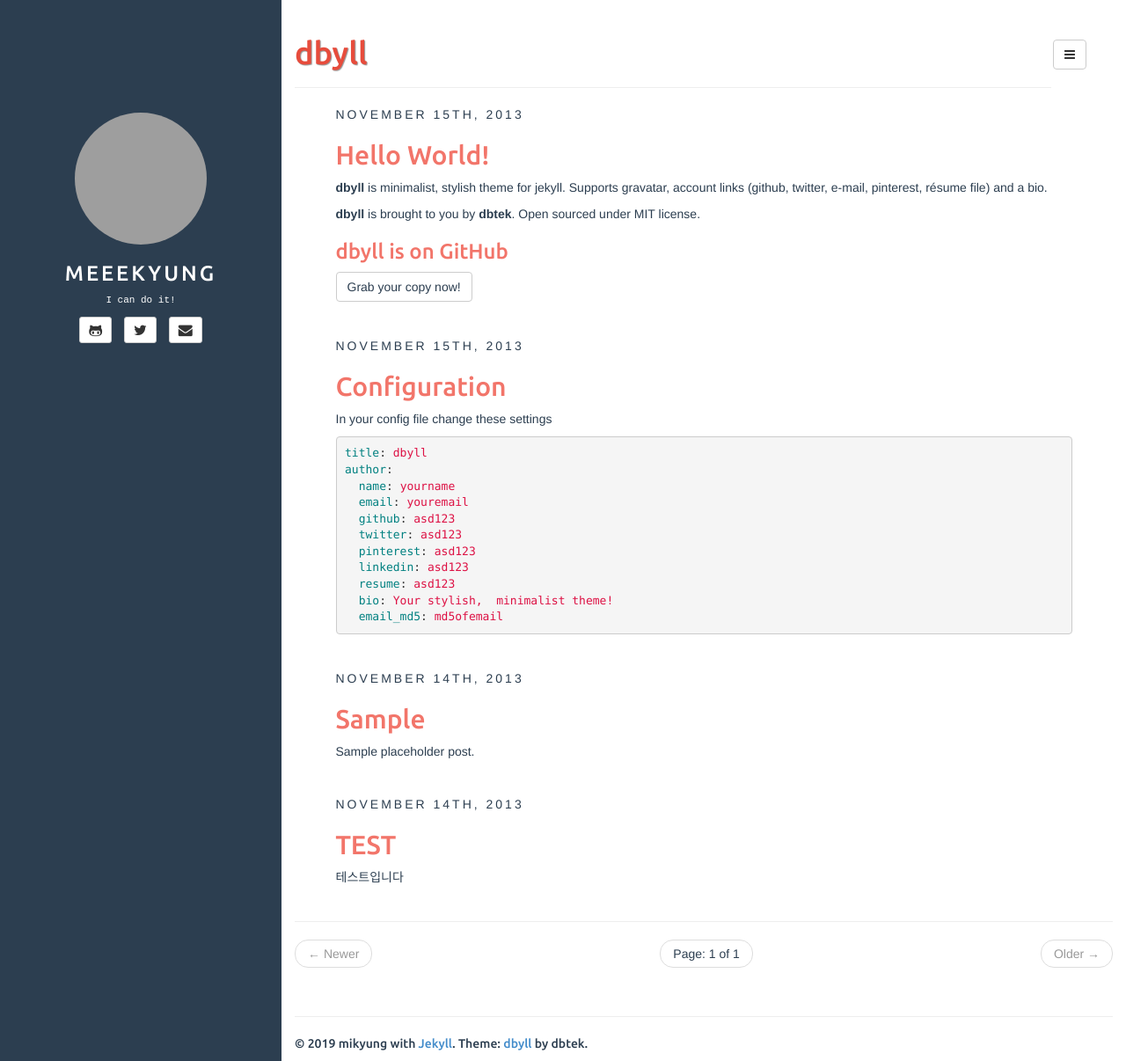
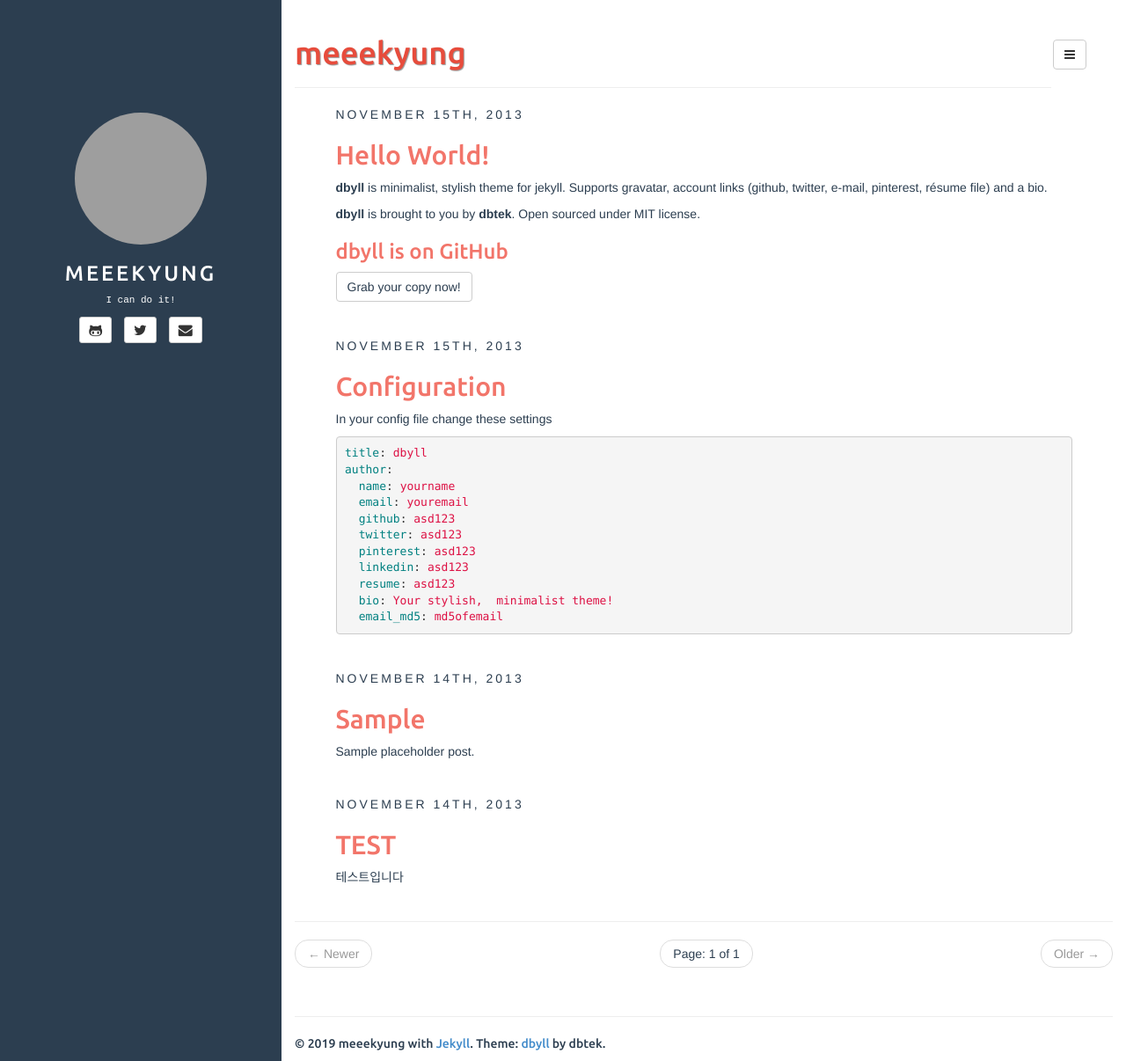
Before and after one commit to meeekyung/meeekyung.github.io, a Jekyll site: the page built from index.html, in a window 1280 px wide and 1206 px high. Shown: the whole window at 88% size. Built offline with Jekyll 4.4.1, drawn with Linux system fonts in a browser that asks for light colours; the list of posts is cut into pages by our own code; grey boxes are pictures that could not be loaded.

Commit message:
Update _config.yml

```diff
--- a/_config.yml
+++ b/_config.yml
@@ -5,8 +5,8 @@
 exclude: ["README.md"] # files to exclude
 highlighter: rouge
 markdown: kramdown
-disqus: dbyll
-google_analytics: dbyll
+disqus: meeekyung
+google_analytics: meeekyung
 title: meeekyung
 
 defaults:
@@ -14,11 +14,11 @@
     scope:
       path: "" # empty string for all files
     values:
-      title: dbyll
+      title: meeekyung
 
 description: Stylish Jekyll Theme
 author:
-  name: mikyung
+  name: meeekyung
   email: players043093@gmail.com
   github: meeekyung.github.io
   twitter: dbtek
```
